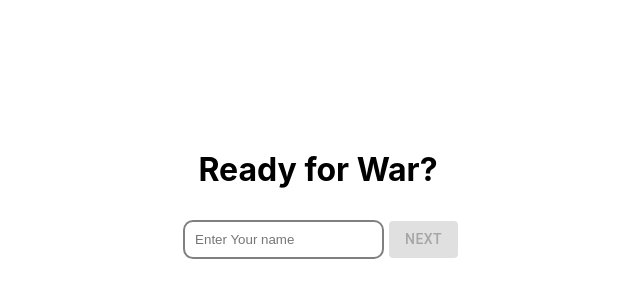
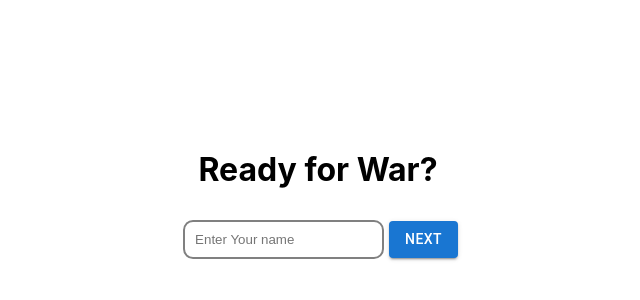
Before and after one commit to talperets/War-Card-Game, a React (Vite) app: page / in a window 1280 px wide. Shown: the part 206-506 px from the top of the page, without its empty margins (322-962 px from the left). Built offline with nearby package versions, Linux system fonts and the light colour scheme.

Commit message:
Seperating components and fixing validation

```diff
--- a/src/components/Card.jsx
+++ b/src/components/Card.jsx
@@ -1,9 +1,9 @@
-import React from 'react'
+import React from "react";
 
 export default function Card(props) {
   return (
-    <div>
-      <h1>{}</h1>
+    <div className="card">
+      <h1>{props.cardIndex}</h1>
     </div>
-  )
+  );
 }
--- a/src/components/Game.jsx
+++ b/src/components/Game.jsx
@@ -1,5 +1,7 @@
 import React, { useState } from "react";
+
 import { Button } from "@mui/material";
+import Card from "./Card";
 let computerCnt = 0,
   playerCnt = 0;
 export default function Game(props) {
@@ -20,23 +22,21 @@ export default function Game(props) {
         props.player.wins++;
         props.computer.losses++;
         props.player.currentGame = "Win";
-      } else{
+      } else {
         props.player.currentGame = "Draw";
       }
-      props.next(2)
+      props.next(2);
     }
   };
   return (
     <div className="deck">
       <h1>{props.computer.name}</h1>
-      <div className="card">
-        <h1>{props.computer.cards[index]}</h1>
-      </div>
-      <div className="card">
-        <h1>{props.player.cards[index]}</h1>
-      </div>
+      <Card cardIndex={props.computer.cards[index]} />
+      <Card cardIndex={props.player.cards[index]} />
       <h1>{props.player.name}</h1>
-      <Button variant="contained" onClick={play}>Next</Button>
+      <Button variant="contained" onClick={play}>
+        Next
+      </Button>
     </div>
   );
 }
--- a/src/components/Home.jsx
+++ b/src/components/Home.jsx
@@ -5,7 +5,6 @@ export default function Home(props) {
   const [name, setName] = useState("");
 
   return (
-
     <div>
       <h1>Ready for War?</h1>
       <input
@@ -15,7 +14,16 @@ export default function Home(props) {
         }}
         placeholder="Enter Your name"
       />
-      <Button variant="contained" disabled={name.length === 0 ? true : false} onClick={()=>props.initGame(name)}>Next</Button>
+      <Button
+        variant="contained"
+        onClick={() => {
+          name.length === 0
+            ? alert("Please enter your name")
+            : props.initGame(name);
+        }}
+      >
+        Next
+      </Button>
     </div>
   );
 }
```
